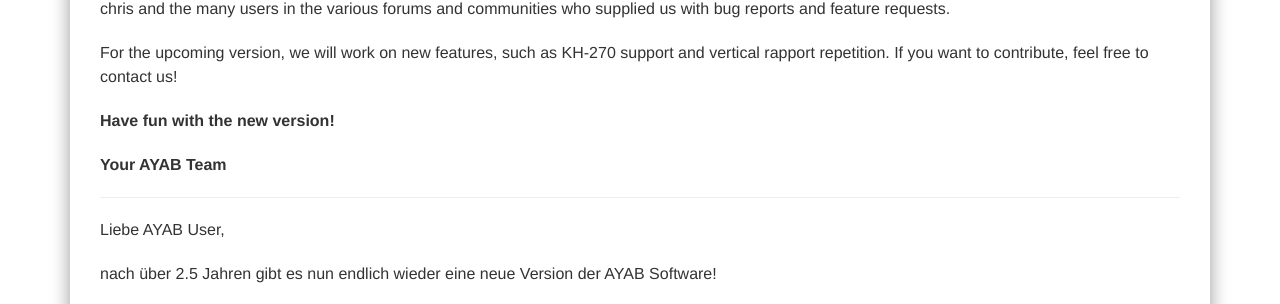
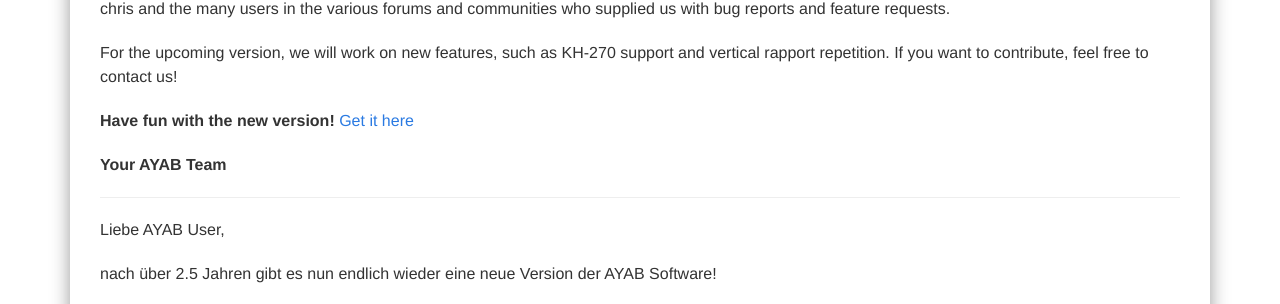
Before and after one commit to AllYarnsAreBeautiful/allyarnsarebeautiful.github.io, a Jekyll site: the page built from _posts/2017-08-31-AYAB-v0.90.markdown, in a window 1280 px wide and 900 px high, scrolled down 1385 px. Shown: the part 148-452 px from the top of the window. Built offline with Jekyll 4.4.1, drawn with Linux system fonts in a browser that asks for light colours; some of the changed text lies outside the part shown.

Commit message:
Links zur Software page eingef[gt

```diff
--- a/_posts/2017-08-31-AYAB-v0.90.markdown
+++ b/_posts/2017-08-31-AYAB-v0.90.markdown
@@ -61,6 +61,7 @@ For the upcoming version, we will work on new features, such as KH-270 support a
 If you want to contribute, feel free to contact us!
 
 **Have fun with the new version!**
+[Get it here](/ayab-software/)
 
 **Your AYAB Team**
 
```
Also changed, not shown: other parts of _posts/2017-08-31-AYAB-v0.90.markdown (+2 -0 lines).
